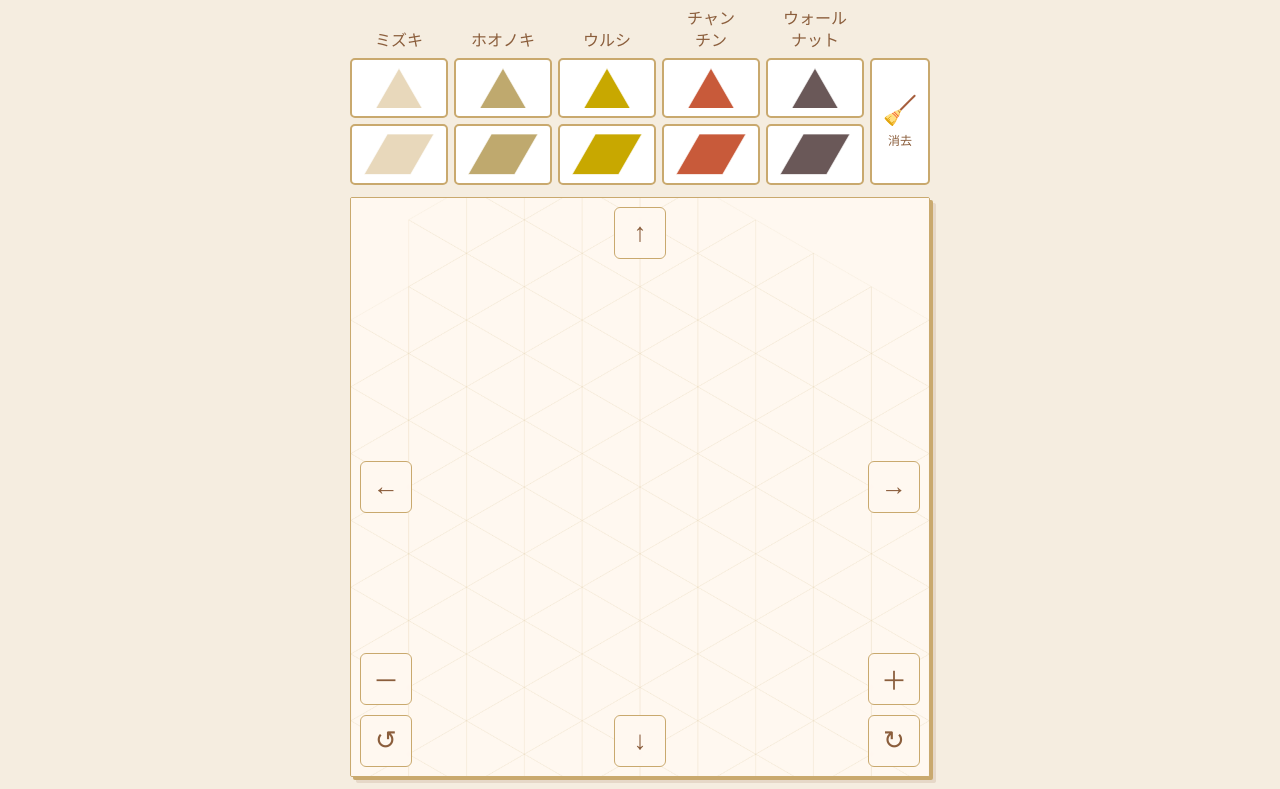
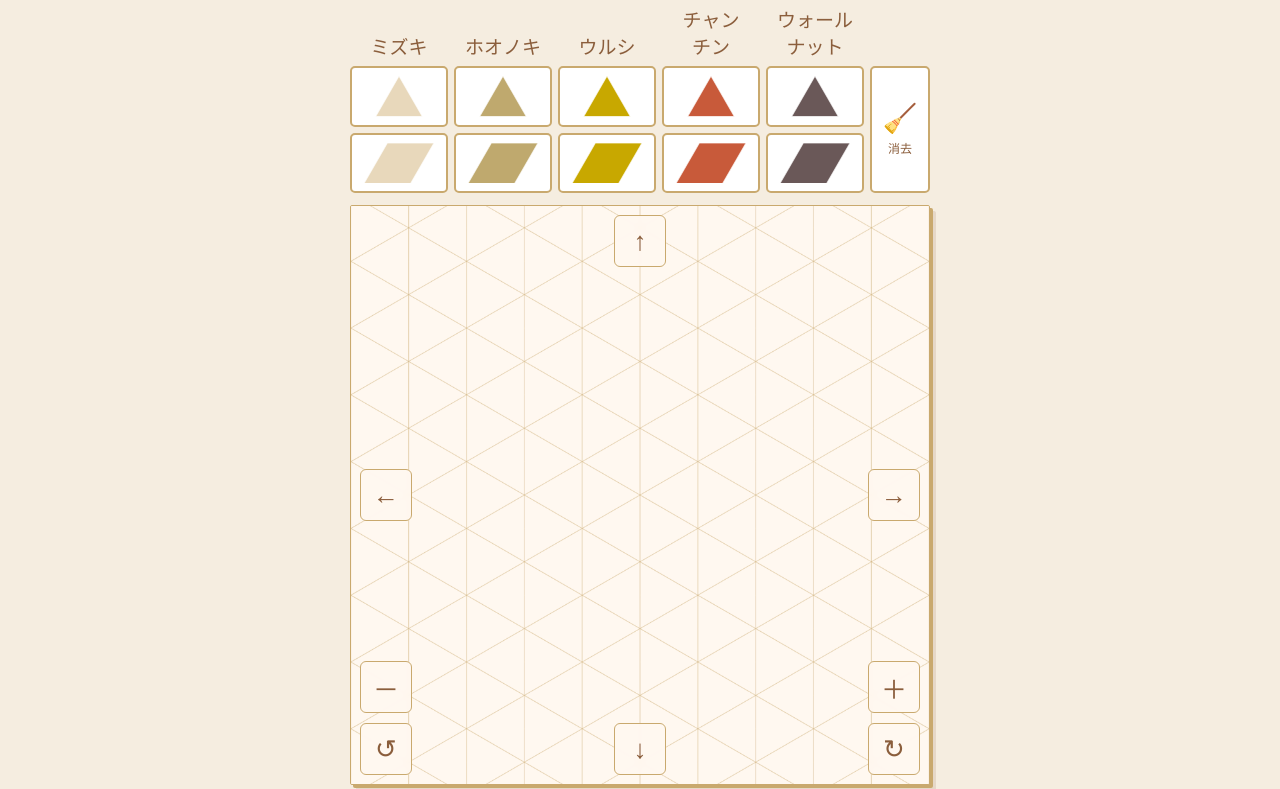
Before and after one commit to gmmtea/yosegi-zaiku-experience, a plain HTML site: page index.html in a window 1280 px wide. Shown: the part 105-894 px from the top of the page. Drawn offline with Linux system fonts and the light colour scheme.

Commit message:
Adjust grid size and styling in index.html

```diff
--- a/index.html
+++ b/index.html
@@ -216,8 +216,9 @@ var H    = T*Math.sqrt(3)/2;
 var PAD  = 4;
 var CW   = 900;
 var CH   = 900;
-var COLS = Math.ceil(CW/(T/2))+4;
-var ROWS = Math.ceil(CH/H)+4;
+// COLS/ROWS: enough to cover canvas diagonal when rotated (diagonal = CW*√2 ≈ 1273)
+var COLS = Math.ceil(1400/(T/2))+4;
+var ROWS = Math.ceil(1400/H)+4;
 
 function snapToCenter(){
   gridOffX = CW/2 - Math.round((CW/2)/(T/2)) * (T/2);
@@ -248,7 +249,7 @@ function getCenter(c,r){
   var v=getVerts(c,r);
   return{x:(v[0].x+v[1].x+v[2].x)/3,y:(v[0].y+v[1].y+v[2].y)/3};
 }
-function cellInGrid(c,r){return c>=0&&r>=0&&c<COLS&&r<ROWS;}
+function cellInGrid(c,r){ return true; }
 function sign3(ax,ay,bx,by,cx,cy){return(ax-cx)*(by-cy)-(bx-cx)*(ay-cy);}
 function ptInTri(px,py,v){
   var d1=sign3(px,py,v[0].x,v[0].y,v[1].x,v[1].y);
@@ -328,7 +329,7 @@ function drawPieceBorder(c2d,cells){
       var k=ek(e[0],e[1]);cnt[k]=(cnt[k]||0)+1;dat[k]=e;
     });
   });
-  c2d.strokeStyle='rgba(255,255,255,0.6)';c2d.lineWidth=0.8;c2d.lineCap='round';
+  c2d.strokeStyle='rgba(255,255,255,0.6)';c2d.lineWidth=1.0;c2d.lineCap='round';
   for(var k in cnt){
     if(cnt[k]===1){var e=dat[k];c2d.beginPath();c2d.moveTo(e[0].x,e[0].y);c2d.lineTo(e[1].x,e[1].y);c2d.stroke();}
   }
@@ -350,10 +351,14 @@ function render(){
   ctx.fillStyle='#fff8f0';ctx.fillRect(-CW,-CH,CW*3,CH*3);
 
   // grid (drawn first, will be covered by piece fills)
-  for(var r=0;r<ROWS;r++) for(var c=0;c<COLS;c++){
+  var cStart = Math.floor(-gridOffX / (T/2)) - 2;
+  var rStart = Math.floor(-gridOffY / H) - 2;
+  var cEnd   = cStart + COLS + 4;
+  var rEnd   = rStart + ROWS + 4;
+  for(var r=rStart;r<rEnd;r++) for(var c=cStart;c<cEnd;c++){
     var v=getVerts(c,r);
     ctx.beginPath();ctx.moveTo(v[0].x,v[0].y);ctx.lineTo(v[1].x,v[1].y);ctx.lineTo(v[2].x,v[2].y);ctx.closePath();
-    ctx.strokeStyle='rgba(201,169,110,0.2)';ctx.lineWidth=0.5;ctx.stroke();
+    ctx.strokeStyle='rgba(201,169,110,0.3)';ctx.lineWidth=1.0;ctx.stroke();
   }
 
   // pieces: fill completely covers grid lines underneath
@@ -404,7 +409,7 @@ function animateWarns(){
 var woodNamesEl=document.getElementById('woodNames');
 WOODS.forEach(function(w){
   var el=document.createElement('div');
-  el.style.cssText='flex:1;font-size:16px;color:#8b5e3c;text-align:center;white-space:pre;line-height:1.4;display:flex;align-items:flex-end;justify-content:center;';
+  el.style.cssText='flex:1;font-size:19px;color:#8b5e3c;text-align:center;white-space:pre;line-height:1.4;display:flex;align-items:flex-end;justify-content:center;';
   el.textContent=w.jp;
   woodNamesEl.appendChild(el);
 });
@@ -539,8 +544,8 @@ function applyZoom(newT){
 
   T = newT;
   H = T*Math.sqrt(3)/2;
-  COLS = Math.ceil(CW/(T/2))+4;
-  ROWS = Math.ceil(CH/H)+4;
+  COLS = Math.ceil(1400/(T/2))+4;
+  ROWS = Math.ceil(1400/H)+4;
 
   // Restore: same grid coord stays at canvas center AFTER zoom
   gridOffX = CW/2 - fx * (T/2);
```
